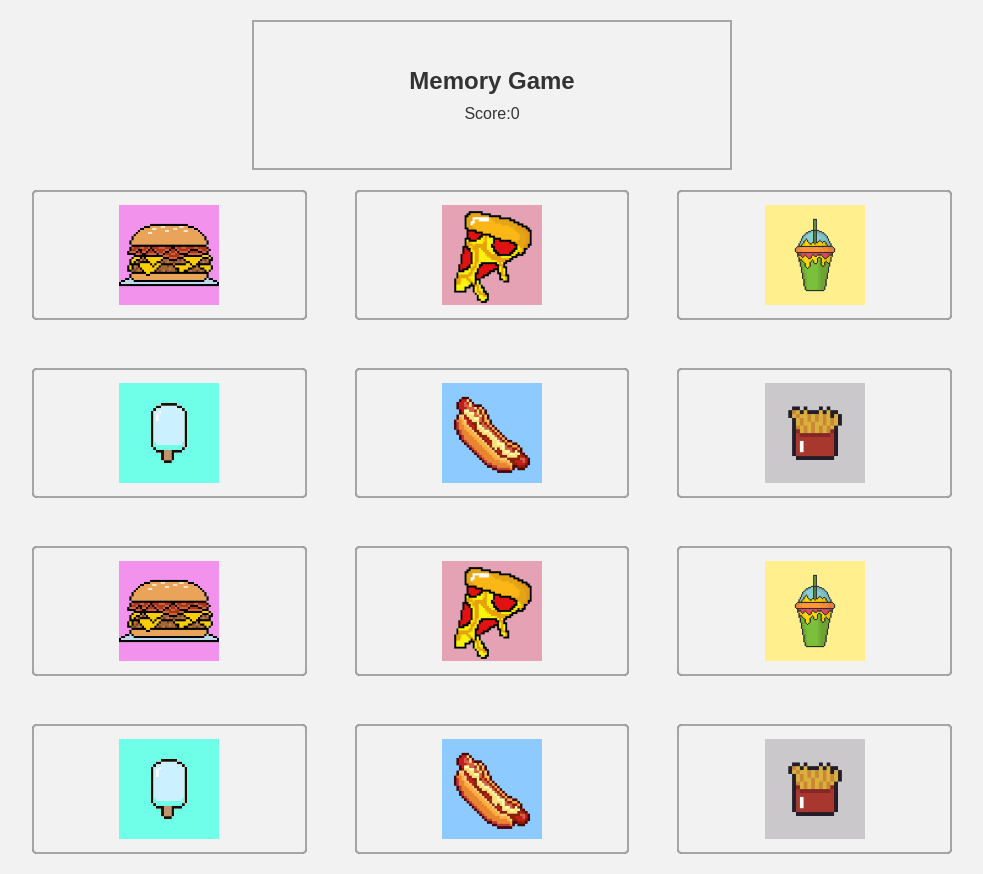
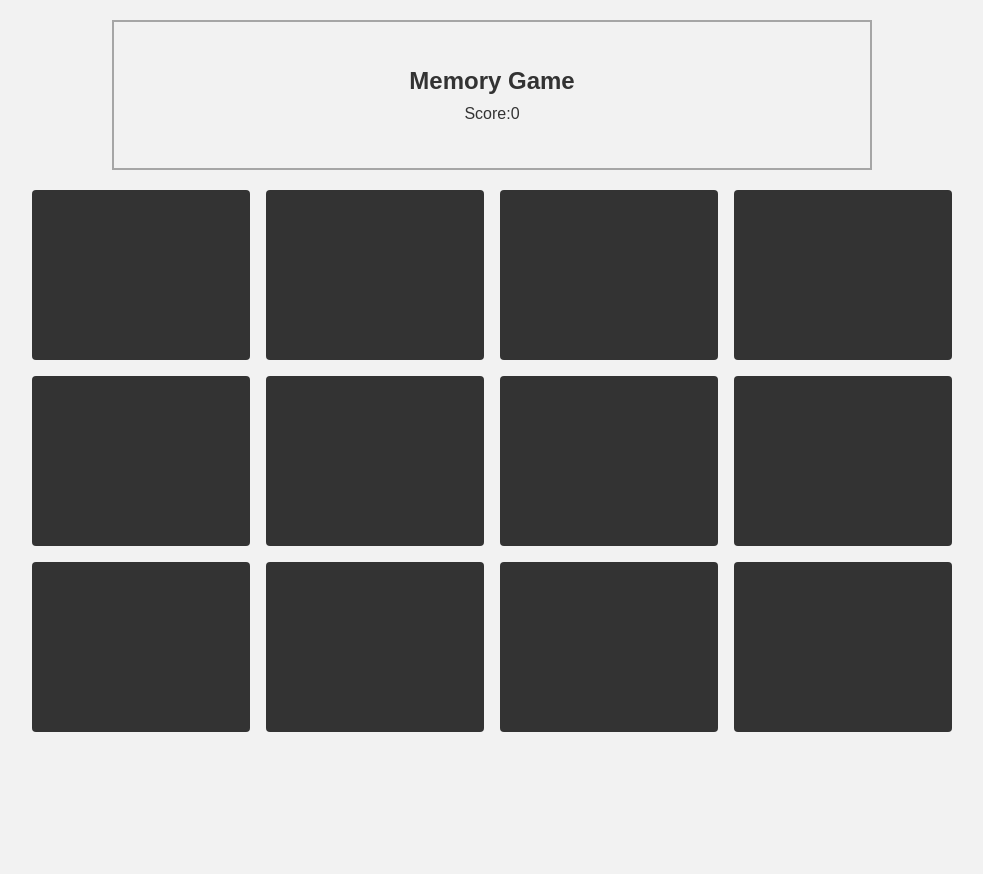
Before and after one commit to struk49/secondmemorygamejs, a plain HTML site: page index.html in a window 1280 px wide. Shown: the whole page, without its empty margins (148-1131 px from the left). After the commit the page ends 800 px from the top, so only its background shows below. Drawn offline with Linux system fonts and the light colour scheme; a web font is replaced by a local one.

Commit message:
finished javaxcript for memory game

```diff
--- a/css/style.css
+++ b/css/style.css
@@ -1,23 +1,16 @@
 @import url('https://fonts.googleapis.com/css2?family=Oxygen+Mono&display=swap');
 
-*{
+* {
     padding: 0;
     margin: 0;
     box-sizing: border-box;
   }
-
-body{
+  body {
     background-color: #f2f2f2;
-
   }
 
-.score
-{
-    margin-top: 10px;
-}
-
-.head
-{
+  .head {
+    max-width: 480px;
     border: 2px solid #a6a6a6;
     margin: auto;
     height: 150px;
@@ -26,64 +19,75 @@ body{
     align-items: center;
     flex-direction: column;
     margin-top: 20px;
-    max-width: 480px;
-    font-family: 'Oxygen', sans-serif;
+    font-family: "Oxygen", sans-serif;
     color: #333;
   }
 
-.container
-{
+  .score {
+    margin-top: 10px;
+  }
+
+  .container {
     max-width: 960px;
     display: grid;
     grid-template-columns: repeat(3, auto);
-    gap: 3rem;
+    gap: 1rem;
     margin: auto;
     padding: 20px;
   }
 
-.cell div{
+  .cell div {
     height: 130px;
-    border-radius: 5px;
-
+    border-radius: 4px;
   }
 
-.cell{
+  .cell {
     position: relative;
     cursor: pointer;
   }
 
-.front
-{
-    position: absolute ;
-    border: 2px solid #a6a6a6;
+  .front {
+    position: absolute;
     height: 100%;
     width: 100%;
     display: flex;
     justify-content: center;
     align-items: center;
+    border: 2px solid #a6a6a6;
     background-color: #f2f2f2;
+    transform: rotateY(90deg);
   }
 
-.back
-{
+  .back {
     background-color: #333;
   }
-img{
+
+  img {
+    height: 100px;
     width: 100px;
-    height: 100px;
   }
 
-.flip
-{
+  .flip {
+    transform: rotateY(0deg);
+  }
+  .match {
     transform: rotateY(0deg);
   }
 
-.match
-{
+  .show {
     transform: rotateY(0deg);
   }
 
-.show
-{
-    transform: rotateY(0deg);
+  @media screen and (min-width: 770px) {
+    .head {
+      max-width: 760px;
     }
+
+    .container {
+      grid-template-columns: repeat(4, auto);
+    }
+
+    .cell div {
+      height: 170px;
+    }
+  }
--- a/js/index.js
+++ b/js/index.js
@@ -1,28 +1,38 @@
-const card = document.querySelector('.cell');
-const front = document.querySelectorAll('.front');
-const container = document.querySelector('container');
+const card = document.querySelectorAll('.cell')
+const front = document.querySelectorAll('.front')
+const container = document.querySelector('.container')
+const score = document.querySelector('.score span')
 
 
-suffleimage()
+
+suffleImage()
 clicking()
-function suffleimage(){
+function suffleImage(){
+
+
     card.forEach(c=>{
-        const num = [...Array(card.length).keys()];
-        const random = Math.floor(Math.random()*card.length);
+
+        const num = [...Array(card.length).keys()]
+        const random = Math.floor(Math.random()*card.length)
 
         c.style.order = num[random]
     })
 }
 
+
 function clicking(){
-    for( let i = 0; i<card.length; i++){
+
+    for(let i =0; i<card.length; i++){
+
+
+        front[i].classList.add('show')
+
         setInterval(() => {
             front[i].classList.remove('show')
         }, 2000);
 
-        }
+        card[i].addEventListener('click' ,()=>{
 
-        card[i].addEventListene('click', ()=>{
             front[i].classList.add('flip')
            const filppedCard = document.querySelectorAll('.flip')
 
@@ -39,24 +49,31 @@ function clicking(){
             }
         })
     }
+}
 
 
 
 
-function match(cardOne, cardTwo){
+function match(cardOne , cardTwo){
+
     if(cardOne.dataset.index == cardTwo.dataset.index){
-        cardOne.classList.remove('flip');
-        cardTwo.classList.remove('flip');
 
-        cardOne.classList.add('match');
-        cardTwo.classList.add('match');
+        score.innerHTML = parseInt(score.innerHTML) + 1
+
+        cardOne.classList.remove('flip')
+        cardTwo.classList.remove('flip')
+
+
+        cardOne.classList.add('match')
+        cardTwo.classList.add('match')
+
 
     }else{
-        setTimeout(() =>{
 
-            cardOne.classList.remove('flip');
-        cardTwo.classList.remove('flip');
-        },1000);
+        setTimeout(() => {
 
+            cardOne.classList.remove('flip')
+            cardTwo.classList.remove('flip')
+        }, 1000);
     }
 }
```
Lines whose indentation alone changed are shown as unchanged.
